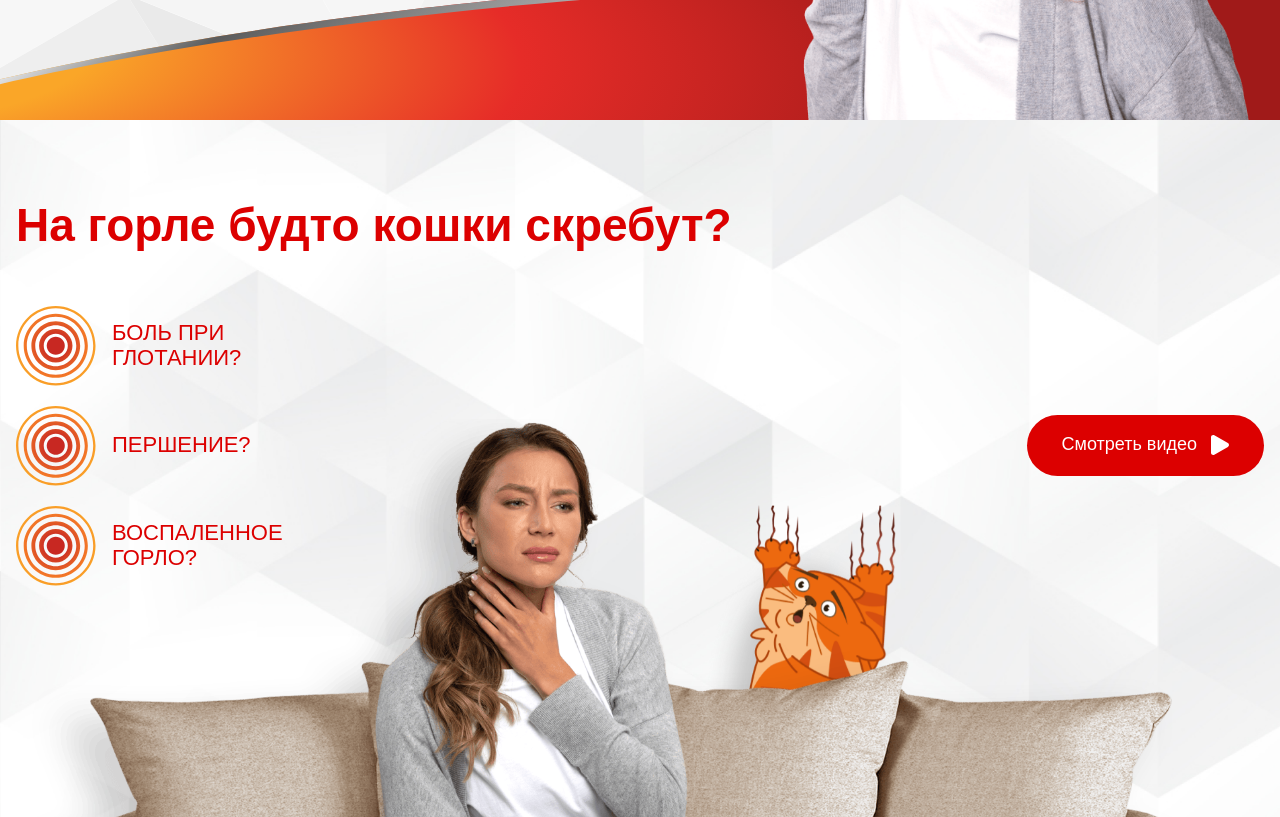
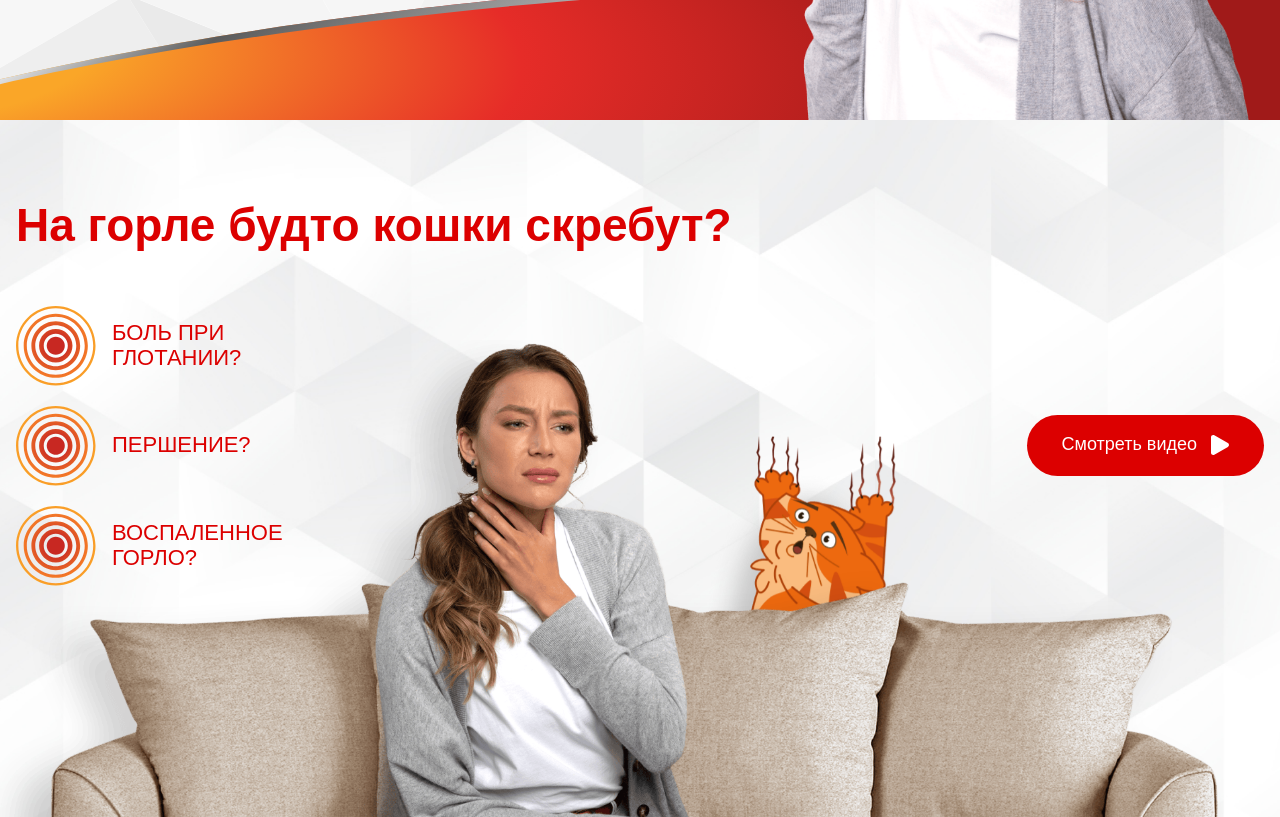
Before and after one commit to nurali-code/lorotricin, a plain HTML site: page index.html in a window 1280 px wide. Shown: the part 680-1497 px from the top of the page. Drawn offline with Linux system fonts and the light colour scheme; a web font is replaced by a local one.

Commit message:
cats fix

```diff
--- a/sass/style.sass
+++ b/sass/style.sass
@@ -201,15 +201,20 @@
     position: relative
     z-index: 1
     background-image: url('../img/cats_bg.png')
-    min-height: 100vh
+    max-height: 1080px
     overflow: hidden
     &__img
         display: block
         width: 100%
         position: absolute
+        max-width: 1920px
+        max-height: 78%
+        object-fit: contain
+        object-position: center bottom
         z-index: 1
         bottom: 0
-        left: 0
+        left: 50%
+        transform: translateX(-50%)
         pointer-events: none
 
     .h2
@@ -899,7 +904,7 @@
             max-width: 220px
 
         &-content
-            max-width: calc( 100% - 220px )
+            max-width: calc( 100% - 300px )
 
         &__btn
             font-size: 22px
```
Also changed, not shown: css/style.css, 1 other file.
